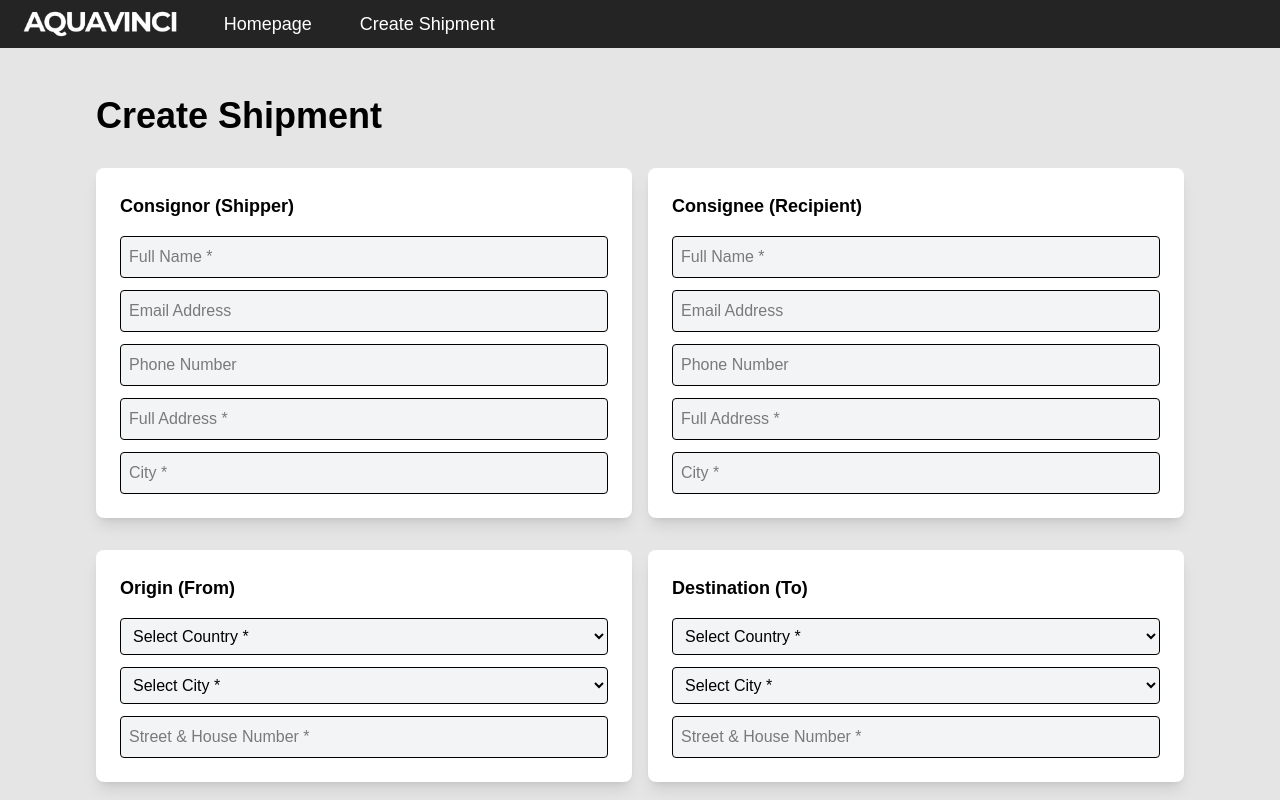
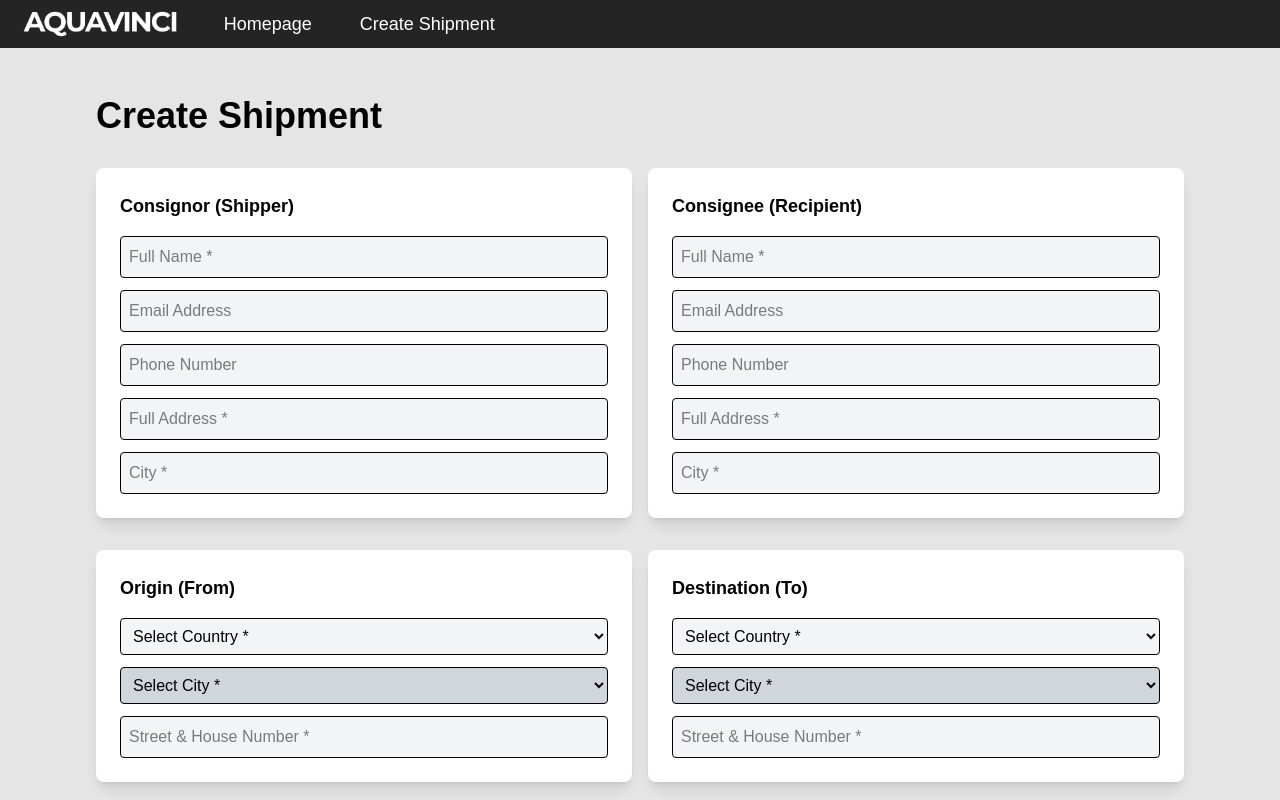
Before and after one commit to AlketKuehne/aquavinci, a Next.js app: page /create-shipment in a window 1280 px wide. Shown: the top 800 px of the page. Built offline with nearby package versions, Linux system fonts and the light colour scheme.

Commit message:
greyd out box when country not selected (for city)

```diff
--- a/app/create-shipment/page.tsx
+++ b/app/create-shipment/page.tsx
@@ -431,7 +431,7 @@ export default function ShipmentPage() {
               ))}
             </select>
             <select
-              className={`w-full p-2 border rounded mb-3 ${showError && !originCity ? 'bg-red-100' : 'bg-gray-100'}`}
+              className={`w-full p-2 border rounded mb-3 ${!country ? 'bg-gray-300 cursor-not-allowed' : 'bg-gray-100'} ${showError && !originCity ? 'bg-red-100' : ''}`}
               value={originCity}
               onChange={(e) => setOriginCity(e.target.value)}
               disabled={!country}
@@ -467,7 +467,7 @@ export default function ShipmentPage() {
               ))}
             </select>
             <select
-              className={`w-full p-2 border rounded mb-3 ${showError && !destinationCity ? 'bg-red-100' : 'bg-gray-100'}`}
+              className={`w-full p-2 border rounded mb-3 ${!destinationCountry ? 'bg-gray-300 cursor-not-allowed' : 'bg-gray-100'} ${showError && !destinationCity ? 'bg-red-100' : ''}`}
               value={destinationCity}
               onChange={(e) => setDestinationCity(e.target.value)}
               disabled={!destinationCountry}
```
